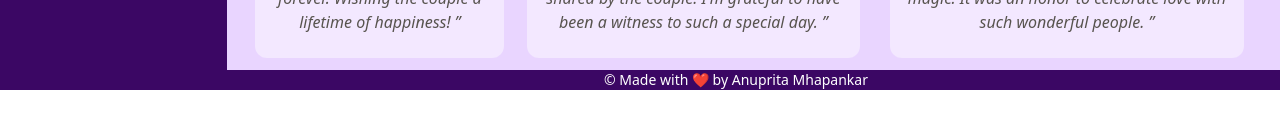
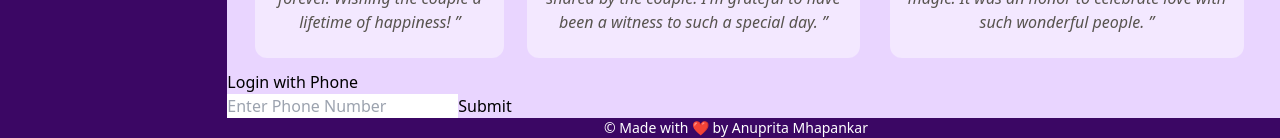
Before and after one commit to Anuprita579/Wedsy.com, a React (Create React App) app: page / in a window 1280 px wide. Shown: the part 1486-1624 px from the top of the page. Before the commit the page ends 1576 px from the top, so only its background shows below. Built offline with nearby package versions, Linux system fonts and the light colour scheme.

Commit message:
updated commit

```diff
--- a/src/Components/Home.js
+++ b/src/Components/Home.js
@@ -2,6 +2,7 @@ import React from 'react'
 import WeddingCarousel from './WeddingCarousel'
 import Testimonials from './Testimonials';
 import Map from './Map';
+import OtpLogin from './Login/OtpLogin';
 
 function Home() {
   return (
@@ -24,6 +25,8 @@ function Home() {
 
       </div>
 
+      <OtpLogin />
+
 
 
 
--- /dev/null
+++ b/src/Components/Login/LoginForm.js
@@ -0,0 +1,45 @@
+import React, { useState } from 'react';
+import OtpUI from './OtpUI';
+
+function LoginForm() {
+    const [phoneno, setPhoneno]= useState("");
+    const [showOtp, setShowOtp] = useState(false);
+
+    const handlePhoneno = (e) =>{
+        setPhoneno(e.target.value);
+    }
+    const handlePhoneSubmit = (e) => {
+        e.preventDefault();
+        //Validate Phone
+        const regex = /[^0-9]/g;
+        if(phoneno.length<10 || regex.test(phoneno)){
+            alert("Invalid Phone Number");
+            return;
+        }
+
+        //API call
+        //Show Otp Field
+        setShowOtp(true);
+    }
+
+    const onOtpSubmit = (otp) => {
+        console.log("Login successful", otp);
+    }
+  return (
+    <>
+        <div>
+            {!showOtp? <form onSubmit={handlePhoneSubmit}>
+                <input type="text" value={phoneno} onChange={handlePhoneno} placeholder='Enter Phone Number'/>
+                <button>Submit</button>
+            </form> : (
+                <div>
+                    <p>Otp sent to {phoneno}</p>
+                    <OtpUI length={4} onOtpSubmit={onOtpSubmit}/>
+                </div>
+                )}
+        </div>
+    </>
+  )
+}
+
+export default LoginForm
--- /dev/null
+++ b/src/Components/Login/OtpLogin.js
@@ -0,0 +1,15 @@
+import React from 'react';
+import LoginForm from './LoginForm';
+
+function OtpLogin() {
+  return (
+    <>
+        <div>
+            <h1>Login with Phone</h1>
+            <LoginForm />
+        </div>
+    </>
+  )
+}
+
+export default OtpLogin
--- /dev/null
+++ b/src/Components/Login/OtpUI.js
@@ -0,0 +1,53 @@
+import React, { useEffect, useRef, useState } from 'react';
+
+function OtpUI({length=4, onOtpSubmit=()=>{}}) {
+    const [otp, setOtp] = useState(new Array(length).fill(""));
+    const inputRefs = useRef([]);
+
+    useEffect(()=>{
+        if(inputRefs.current[0]){
+            inputRefs.current[0].focus();
+        }
+    }, [])
+
+    const handleChange = (index, e) => {
+        const value = e.target.value;
+        if(isNaN(value)){
+            return;
+        }
+        const newOtp = [...otp]
+        //allow one input
+        newOtp[index] = value.substring(value.length -1);
+        setOtp(newOtp);
+
+        //submit trigger
+        const combinedOtp = newOtp.join("");
+        if(combinedOtp.length === length){
+            onOtpSubmit(combinedOtp);
+        }
+
+        //Move to next input once input is filled
+        if (value && index < length-1 && inputRefs.current[index+1]){
+            inputRefs.current[index+1].focus();
+        }
+    }
+    const handleClick = () => {}
+    const handleKeyDown = (index,e) => {
+        if(e.key === "Backspace" && !otp[index] && index>0 && inputRefs.current[index-1]){
+            inputRefs.current[index-1].focus();
+        }
+    }
+  return (
+    <>
+        <div>
+            {otp.map((value, index)=>{
+                return(
+                    <input type='text' value={value} key={index} onChange={(e)=>handleChange(index,e)} onClick={()=>handleClick(index)} onKeyDown={(e)=>handleKeyDown(index,e)} ref={(input) => (inputRefs.current[index] = input)} className='m-2 h-10 w-10' />
+                );
+            })}
+        </div>
+    </>
+  )
+}
+
+export default OtpUI
--- a/src/Components/Testimonials.js
+++ b/src/Components/Testimonials.js
@@ -31,9 +31,9 @@ function Testimonials() {
         <div className='flex justify-center items-center px-4 max-lg:flex-col'>
             {testimonials.map((test)=>{
                 return(
-                    <div>
+                    <div key={test.id}>
                         <img src={test.person_img_url} alt="personimg" className='h-20 w-20 rounded-full relative top-16 z-10 border-purple-100 border-2' />
-                        <div className='m-3 w-11/12 p-4 bg-purple-100 rounded-xl'>
+                        <div className='m-3 w-11/12 p-4 bg-purple-100 rounded-xl' >
                             <div className='flex align-middle'>
                                 <div className='bg-purple-200 h-20 w-20 relative -top-4 -left-4 rounded-br-full'>  </div>
                                 <div className='mt-4'>
```
